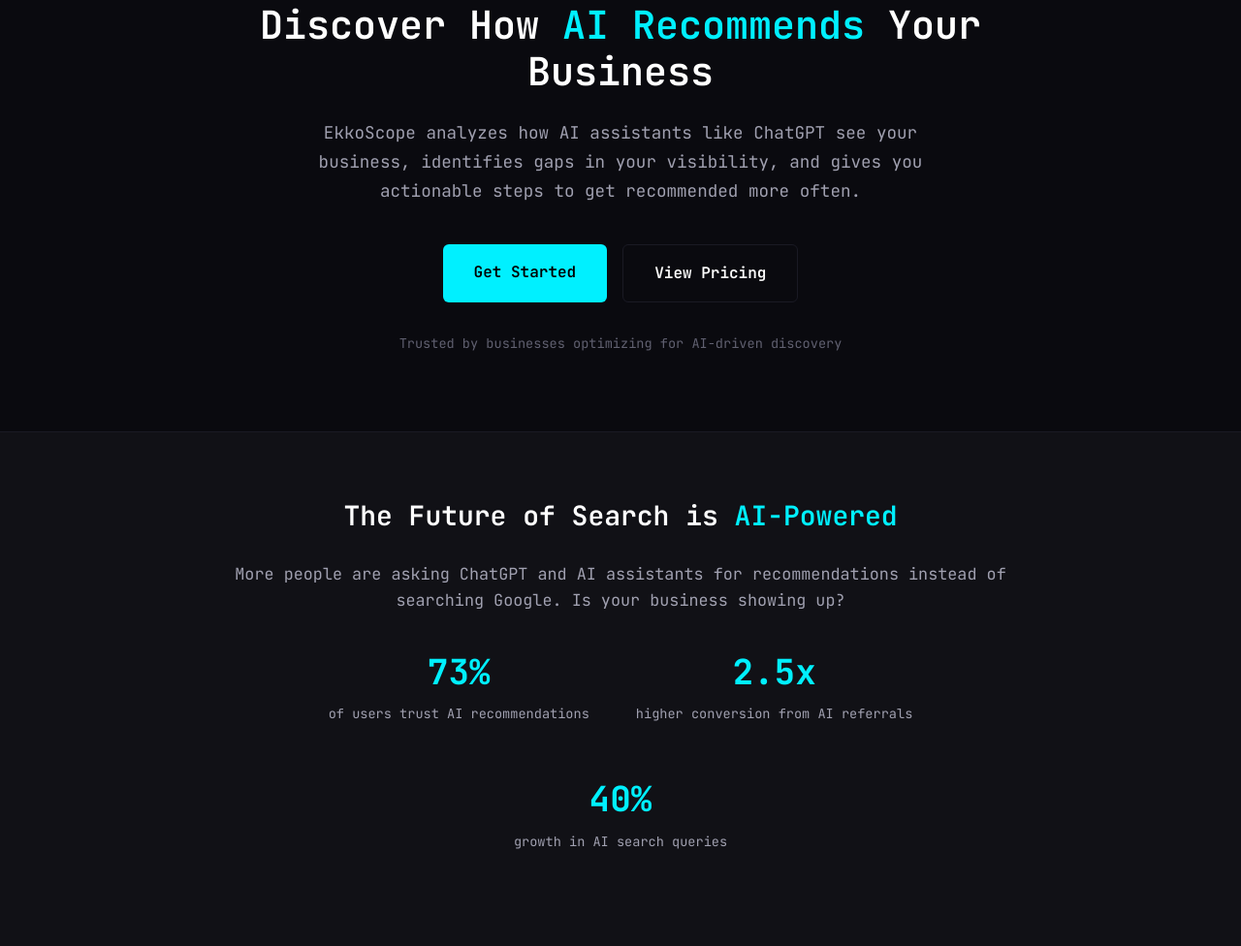
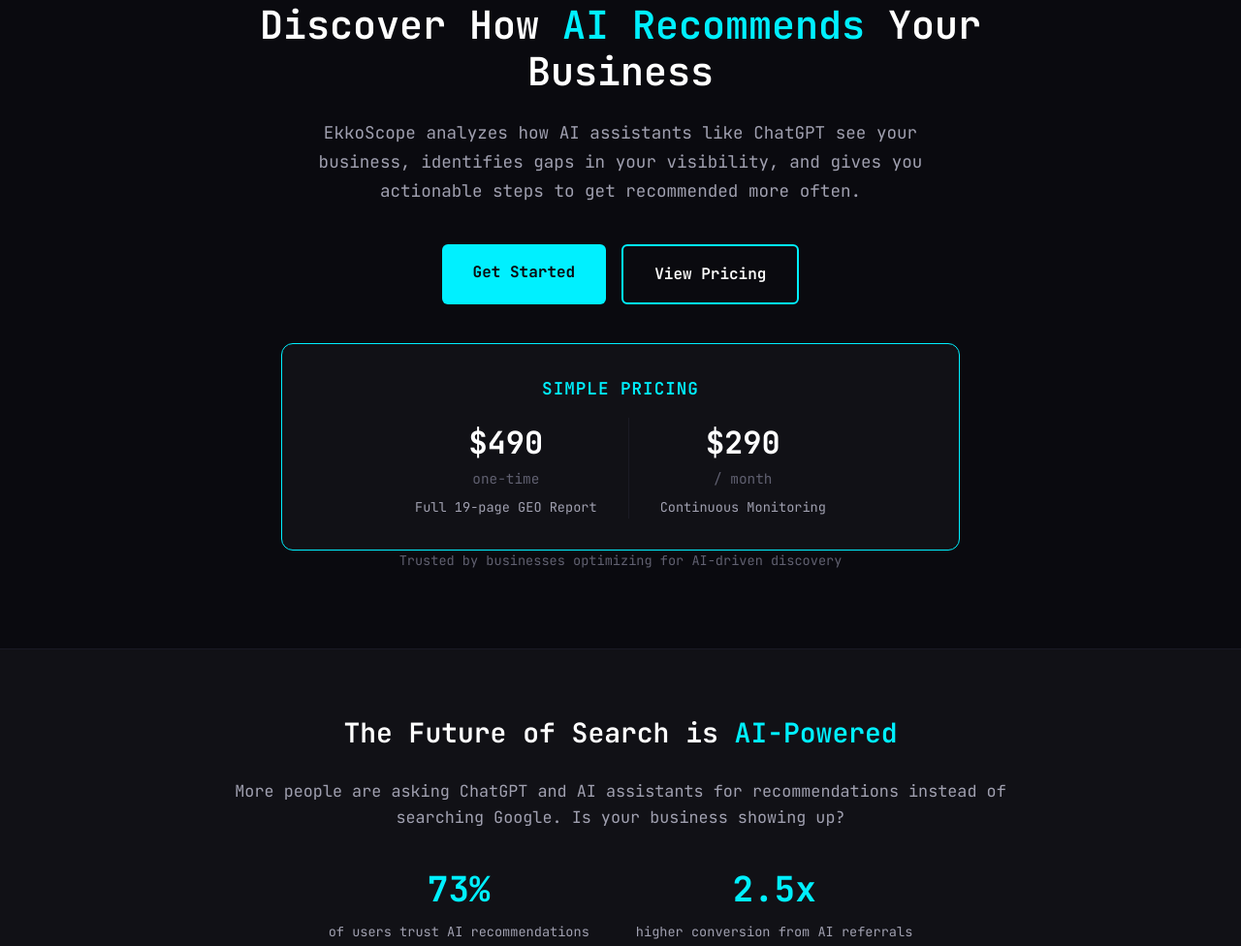
Before and after one commit to jcools1977/ekkoscope, a FastAPI app: page / in a window 1280 px wide. Shown: the part 153-1129 px from the top of the page at 97% size. Run offline with FastAPI, Linux system fonts and the light colour scheme.

Commit message:
Improve landing page visibility and prominently display pricing information
Update landing page styles to enhance button visibility and introduce a new pricing banner section showcasing one-time and monthly subscription costs.

Replit-Commit-Author: Agent
Replit-Commit-Session-Id: 94d6a6e5-937a-4193-a382-5d7289a78325
Replit-Commit-Checkpoint-Type: full_checkpoint
Replit-Commit-Event-Id: 8648c697-dfc3-4d2d-a897-2baff5364779
Replit-Commit-Screenshot-Url: https://storage.googleapis.com/screenshot-production-us-central1/02a6e5f9-7fea-4a89-91df-9bc17630051c/94d6a6e5-937a-4193-a382-5d7289a78325/4o7yMm9

```diff
--- a/templates/public/landing.html
+++ b/templates/public/landing.html
@@ -110,23 +110,79 @@
 
         .cta-btn.primary {
             background: var(--accent-cyan);
-            color: #000;
+            color: #0a0a0f;
+            font-weight: 700;
+            text-shadow: none;
         }
 
         .cta-btn.secondary {
             background: transparent;
-            border: 1px solid var(--border-color);
+            border: 2px solid var(--accent-cyan);
             color: var(--text-primary);
         }
 
         .cta-btn:hover {
             transform: translateY(-2px);
-            box-shadow: 0 8px 25px rgba(0, 240, 255, 0.2);
+            box-shadow: 0 8px 25px rgba(0, 240, 255, 0.4);
         }
 
         .cta-btn.secondary:hover {
-            border-color: var(--accent-cyan);
+            background: rgba(0, 240, 255, 0.1);
             color: var(--accent-cyan);
+        }
+
+        .pricing-banner {
+            margin-top: 2.5rem;
+            padding: 2rem;
+            background: var(--bg-card);
+            border: 1px solid var(--accent-cyan);
+            border-radius: 12px;
+            max-width: 700px;
+            margin-left: auto;
+            margin-right: auto;
+        }
+
+        .pricing-banner-title {
+            color: var(--accent-cyan);
+            font-size: 1.1rem;
+            font-weight: 600;
+            margin-bottom: 1rem;
+            letter-spacing: 1px;
+        }
+
+        .pricing-options {
+            display: flex;
+            justify-content: center;
+            gap: 2rem;
+            flex-wrap: wrap;
+        }
+
+        .pricing-option {
+            text-align: center;
+        }
+
+        .pricing-option .price {
+            font-size: 2rem;
+            font-weight: bold;
+            color: var(--text-primary);
+        }
+
+        .pricing-option .period {
+            color: var(--text-muted);
+            font-size: 0.9rem;
+            display: block;
+        }
+
+        .pricing-option .desc {
+            color: var(--text-secondary);
+            font-size: 0.85rem;
+            margin-top: 0.5rem;
+        }
+
+        .pricing-divider {
+            width: 1px;
+            background: var(--border-color);
+            align-self: stretch;
         }
 
         .trust-badge {
@@ -368,6 +424,23 @@
                 <a href="/pricing" class="cta-btn secondary">View Pricing</a>
             </div>
 
+            <div class="pricing-banner">
+                <div class="pricing-banner-title">SIMPLE PRICING</div>
+                <div class="pricing-options">
+                    <div class="pricing-option">
+                        <div class="price">$490</div>
+                        <span class="period">one-time</span>
+                        <div class="desc">Full 19-page GEO Report</div>
+                    </div>
+                    <div class="pricing-divider"></div>
+                    <div class="pricing-option">
+                        <div class="price">$290</div>
+                        <span class="period">/ month</span>
+                        <div class="desc">Continuous Monitoring</div>
+                    </div>
+                </div>
+            </div>
+
             <p class="trust-badge">Trusted by businesses optimizing for AI-driven discovery</p>
         </section>
 
```
Also changed, not shown: attached_assets/image_1764526246277.png (added), ekkoscope.db.
